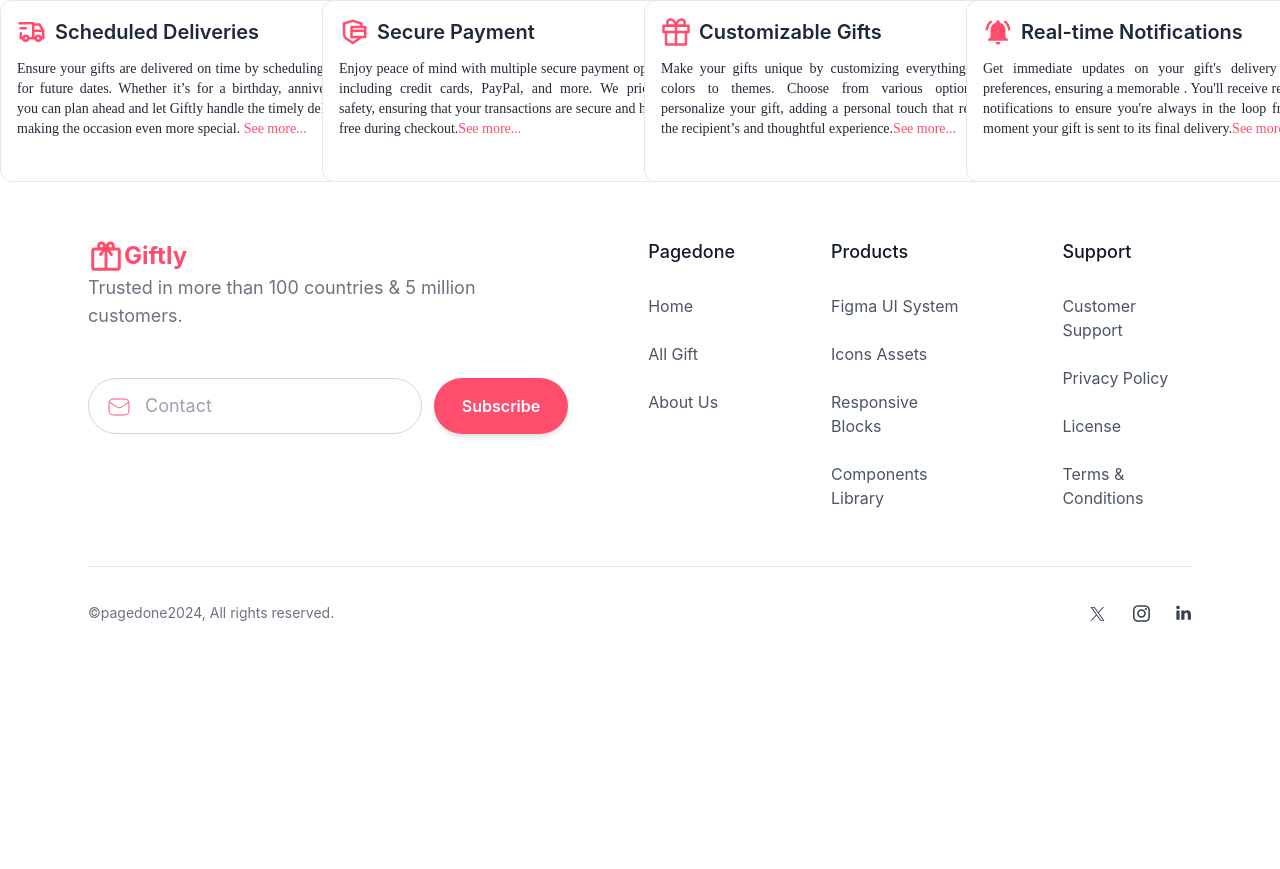
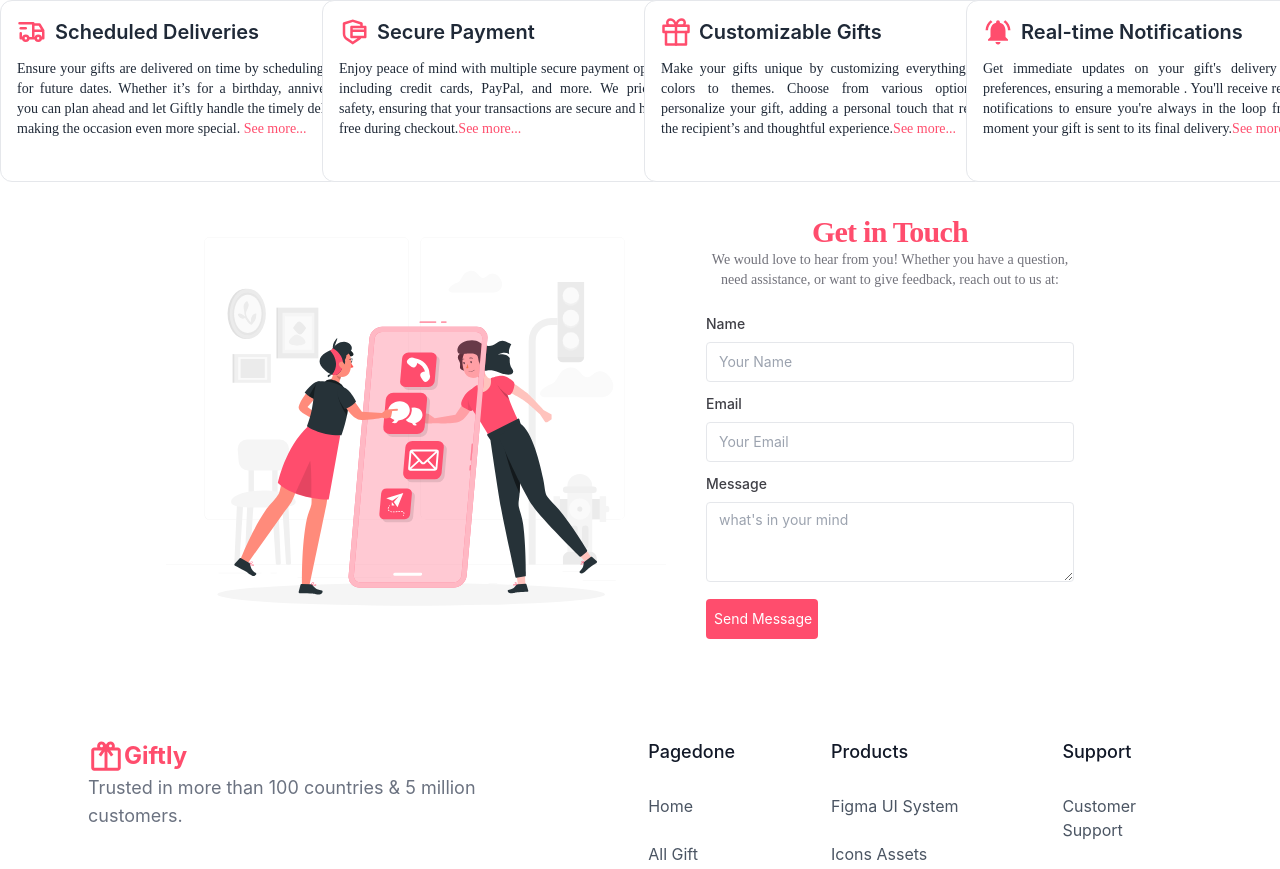
Before and after one commit to Codex-digital1/Giftly, a React (Vite) app: page /aboutUs in a window 1280 px wide. Shown: the part 643-1512 px from the top of the page. Before the commit the page ends 1303 px from the top, so only its background shows below. Built offline with nearby package versions, Linux system fonts and the light colour scheme.

Commit message:
Completed Get in touch section on about us page

```diff
--- a/src/pages/aboutUs/AboutUs.tsx
+++ b/src/pages/aboutUs/AboutUs.tsx
@@ -5,6 +5,7 @@ import { TbPlayerPlayFilled, TbTruckDelivery } from "react-icons/tb";
 import { RiSecurePaymentLine } from "react-icons/ri";
 import { FiGift } from "react-icons/fi";
 import { MdNotificationsActive } from "react-icons/md";
+import getInTouch from "../../../src/img/getintouch2.svg";
 // Services Data
 const servicesData = [
   {
@@ -94,11 +95,12 @@ const AboutUs = () => {
         <hr className="w-40 border border-primary mb-3" />
         <div className="flex justify-center">
           <div className="grid md:grid-cols-4 justify-center gap-x-2 items-center gap-y-2">
-          {
-            servicesData?.map(cartData => (
+            {servicesData?.map((cartData) => (
               <div className="w-[373px] h-[182px] border rounded-xl p-4 space-y-3 bg-white  cursor-pointer  hover:border-primary duration-500">
                 <h1 className="flex gap-x-2 items-center text-xl font-semibold">
-              <span className="text-primary text-3xl">{cartData?.icon}</span>
+                  <span className="text-primary text-3xl">
+                    {cartData?.icon}
+                  </span>
                   {cartData?.title}
                 </h1>
                 <p className="text-sm font-playfair-display text-justify">
@@ -106,11 +108,64 @@ const AboutUs = () => {
                   <span className="text-primary">See more...</span>
                 </p>
               </div>
-            ))
-          }
+            ))}
+          </div>
+        </div>
+      </section>
+      {/* Get in touch ! */}
+      <section className="md:flex justify-center items-center ">
+        <div className="flex justify-center items-center h-[500px] ">
+          <img
+            src={getInTouch}
+            className=" h-[500px]  rounded-xl mt-0 "
+            alt="Get in Touch"
+          />
+        </div>
+        {/* form */}
+        <div className="w-full max-w-md rounded-lg bg-white px-10 pb-10 pt-8 h-[500px]  ">
+            <div className="mb-6">
+                <h2 className="text-center text-3xl font-semibold tracking-tight font-great-vibes text-primary">Get in Touch</h2>
+                <p className="text-center text-sm text-zinc-500 dark:text-zinc-400 font-playfair-display">We would love to hear from you! Whether you have a question, need assistance, or want to give feedback, reach out to us at:</p>
+            </div>
+            <form className="w-full  space-y-3">
+                <div className="space-y-2 text-sm text-zinc-700 dark:text-zinc-400">
+                    <label className="block font-medium" htmlFor="name">
+                        Name
+                    </label>
+                    <input
+                        className="h-10 w-full rounded border px-3 py-2 text-sm leading-tight focus:outline-none focus:border-primary dark:border-zinc-700"
+                        id="name"
+                        placeholder="Your Name"
+                        name="name"
+                        type="text"
+                    />
+                </div>
+                <div className="space-y-2 text-sm text-zinc-700 dark:text-zinc-400">
 
+                    <label className="block font-medium" htmlFor="_email">
+                        Email
+                    </label>
+                    <input
+                        className="h-10 w-full rounded border px-3 py-2 text-sm leading-tight focus:outline-none focus:border-primary dark:border-zinc-700"
+                        id="_email"
+                        placeholder="Your Email"
+                        name="email"
+                        type="email"
+                    />
                 </div>
-
+                <div className="space-y-2 text-sm text-zinc-700 dark:text-zinc-400">
+                    <label className="block font-medium" htmlFor="_message">
+                        Message
+                    </label>
+                    <textarea
+                        className="min-h-[80px] w-full rounded border px-3 py-2 leading-tight focus:outline-none focus:border-primary dark:border-zinc-700"
+                        id="_message"
+                        placeholder="what's in your mind"
+                        name="message"
+                    />
+                </div>
+                <button className="btn-primary h-10 w-28">Send Message</button>
+            </form>
         </div>
       </section>
     </div>
```
Also changed, not shown: src/img/getintouch.svg (added), src/img/getintouch2.svg (added). Lines whose indentation alone changed are shown as unchanged.
